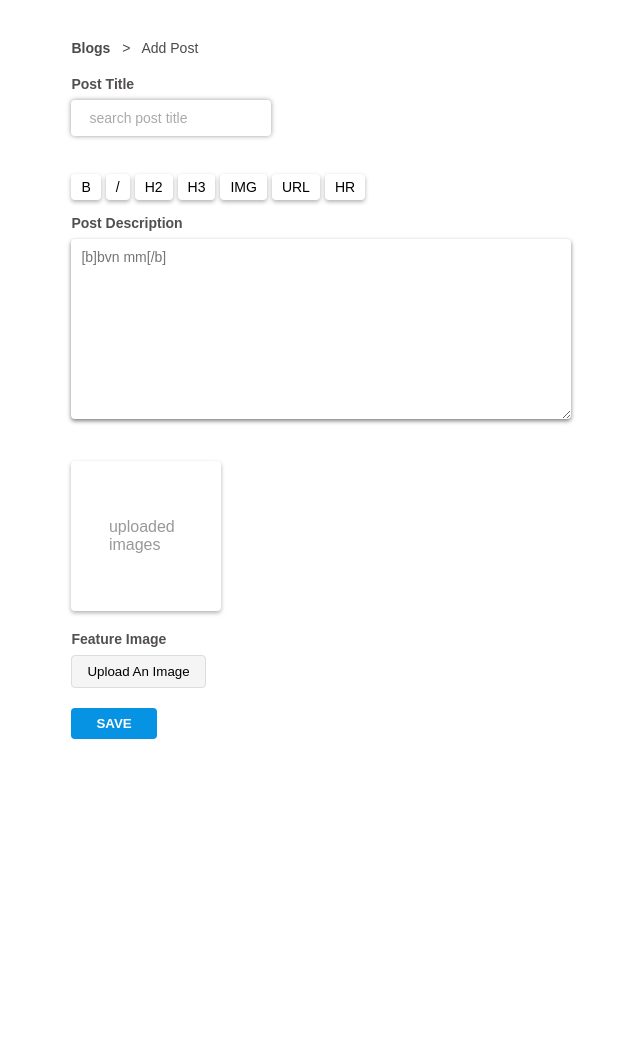
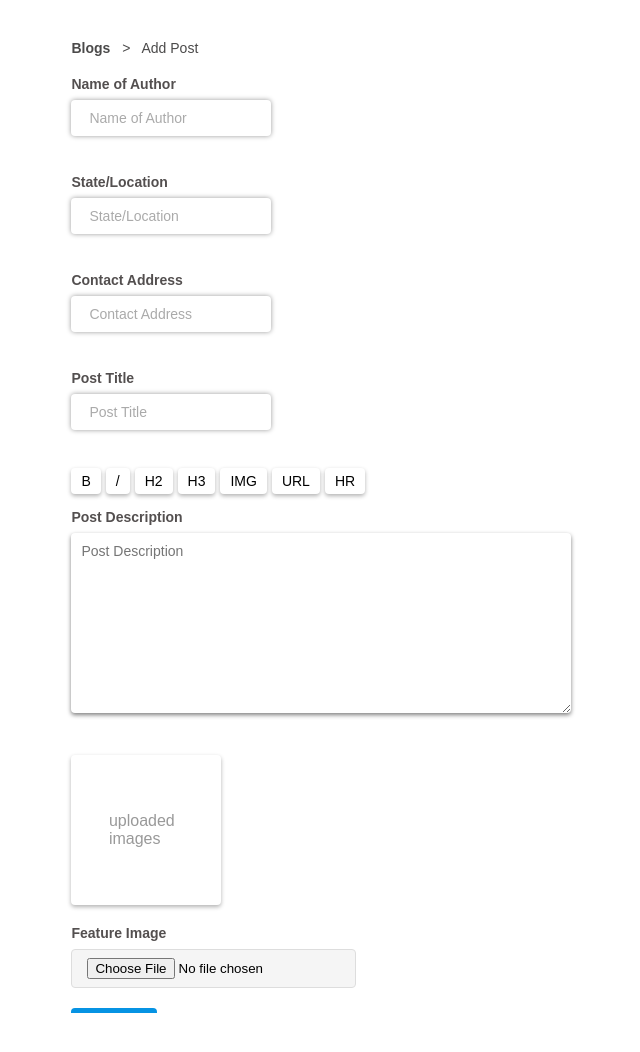
Before and after one commit to Laivee/netwalkers_task, a CodeIgniter app: page /netwalkers/index.php/post/add in a window 1280 px wide. Shown: the part 125-1177 px from the top of the page, without its empty margins (3-643 px from the left). Run offline with CodeIgniter, Linux system fonts and the light colour scheme.

Commit message:
Added extra form fields to capture extra data

```diff
--- a/application/controllers/BlogController.php
+++ b/application/controllers/BlogController.php
@@ -37,7 +37,17 @@
 		//we can actually use is_unique[posts.title] without needing a callback method
         $this->form_validation->set_rules('title', 'Post Title', 'trim|required|callback_check_post_title');
 
+		//description
         $this->form_validation->set_rules('description', 'Description', 'trim|required|max_length[50]');
+
+		//Author
+        $this->form_validation->set_rules('author', 'Author', 'trim|required|max_length[50]');
+
+		//State or location
+        $this->form_validation->set_rules('location', 'Location', 'trim|required|max_length[50]');
+
+		//Address
+        $this->form_validation->set_rules('address', 'Address', 'trim|required|max_length[50]');
 
         if ($this->form_validation->run() === FALSE) {
             $this->load->view('head', $data);
@@ -47,8 +57,11 @@
         } else {
 
 			$data = [
-				'title' => $this->input->post('title'),
-				'description' => $this->input->post('description')
+				'title' => $this->input->post('title', true),
+				'description' => $this->input->post('description', true),
+				'location' => $this->input->post('location', true),
+				'address' => $this->input->post('address', true),
+				'author' => $this->input->post('author', true)
 			];
 
 			$this->session->set_flashdata('success', 'Success! Your post was published successfully!');
--- a/application/views/add_post.php
+++ b/application/views/add_post.php
@@ -1,7 +1,51 @@
 <?php defined('BASEPATH') OR exit('No direct script access allowed'); ?>
        <!-- Placeholder for main page content -->
 
-              <form class="blogForm2" method="post" action="<?php base_url('post/add') ?>">
+              <form class="blogForm2" method="post" action="<?php base_url('post/add') ?>" enctype="multipart/form-data">
+
+              <!-- Author -->
+              <div class="formGroup2">
+                  <label for="postTitle2" class="formLabel2">Name of Author</label>
+                  <input
+                    name="author"
+                    type="text"
+                    id="postTitle2"
+                    class="inputBox2"
+                    placeholder="Name of Author"
+                    value="<?php echo set_value('author'); ?>"
+                  />
+                </div>
+                <?php echo form_error('author', '<p class="formError">', '</p>');?> <br />
+
+              <!-- State/Location -->
+              <div class="formGroup2">
+                  <label for="postTitle2" class="formLabel2">State/Location</label>
+                  <input
+                    name="location"
+                    type="text"
+                    id="postTitle2"
+                    class="inputBox2"
+                    placeholder="State/Location"
+                    value="<?php echo set_value('location'); ?>"
+                  />
+                </div>
+                <?php echo form_error('location', '<p class="formError">', '</p>');?> <br />
+
+              <!-- Contact Address -->
+              <div class="formGroup2">
+                  <label for="postTitle2" class="formLabel2">Contact Address</label>
+                  <input
+                    name="address"
+                    type="text"
+                    id="postTitle2"
+                    class="inputBox2"
+                    placeholder="Contact Address"
+                    value="<?php echo set_value('address'); ?>"
+                  />
+                </div>
+                <?php echo form_error('address', '<p class="formError">', '</p>');?> <br />
+
+                <!-- Post Title -->
                 <div class="formGroup2">
                   <label for="postTitle2" class="formLabel2">Post Title</label>
                   <input
@@ -9,11 +53,12 @@
                     type="text"
                     id="postTitle2"
                     class="inputBox2"
-                    placeholder="search post title"
+                    placeholder="Post Title"
                     value="<?php echo set_value('title'); ?>"
                   />
                 </div>
                 <?php echo form_error('title', '<p class="formError">', '</p>');?> <br />
+
 
                 <div class="formattingToolbar2">
                   <button type="button" class="formatBtn2" data-format="b">
@@ -39,6 +84,7 @@
                   </button>
                 </div>
 
+                <!-- Post Description -->
                 <div class="formGroup2">
                   <label for="postContent2" class="formLabel2"
                     >Post Description</label
@@ -47,7 +93,7 @@
                     name="description"
                     id="postContent2"
                     class="textareaBox2"
-                    placeholder="[b]bvn mm[/b]"
+                    placeholder="Post Description"
                   ><?php echo set_value('description'); ?></textarea>
                 </div>
                 <?php echo form_error('description', '<p class="formError">', '</p>');?><br/>
@@ -60,9 +106,7 @@
 
                 <div class="formGroup2">
                   <label class="formLabel2">Feature Image</label>
-                  <button type="button" id="uploadImage2" class="uploadBtn2">
-                    Upload An Image
-                  </button>
+                  <input type="file" name="image" id="uploadImage2" class="uploadBtn2" />
                 </div>
 
                 <div class="formGroup2">
```
